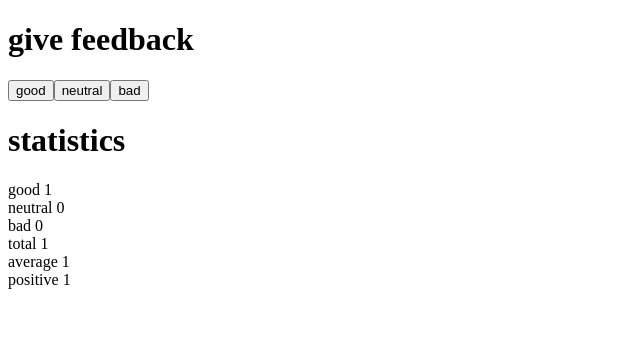
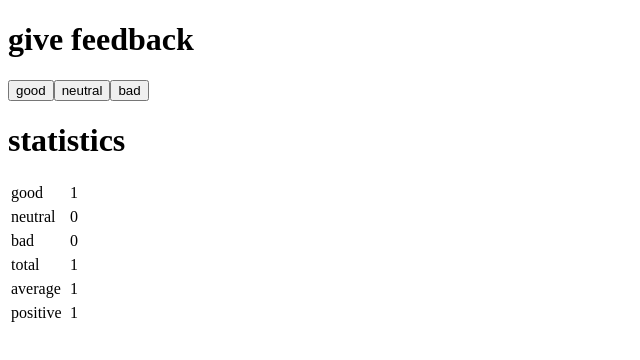
Before and after one commit to EmilianoCBE/fullstackopen-course, a React (Vite) app in the folder part1/unicafe/: page / in a window 1280 px wide. Both pictures are taken after a click on the button "good". Shown: the top 360 px of the page, without its empty margins (0-640 px from the left). Built offline with nearby package versions, Linux system fonts and the light colour scheme.

Commit message:
Ejercicio 1.11 unicafe paso 6 ehcho

```diff
--- a/part1/unicafe/src/components/StatisticLine.jsx
+++ b/part1/unicafe/src/components/StatisticLine.jsx
@@ -1,7 +1,12 @@
 export const StatisticLine = ({text, count}) => {
   return (
-    <div>
-      {text} {count}
-    </div>
+    <table>
+      <tbody>
+        <tr>
+          <td style={{width: '55px'}}>{text}</td>
+          <td>{count}</td>
+        </tr>
+      </tbody>
+    </table>
   )
 }
```
